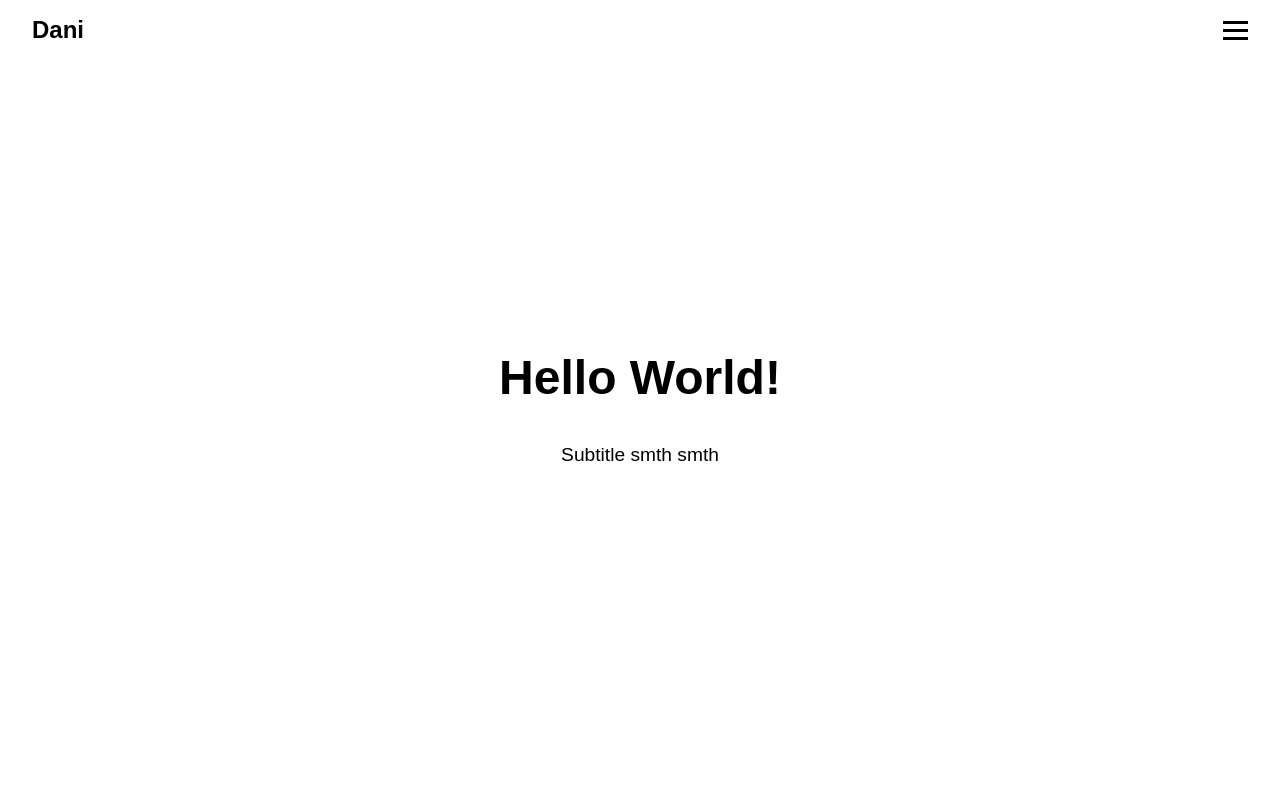
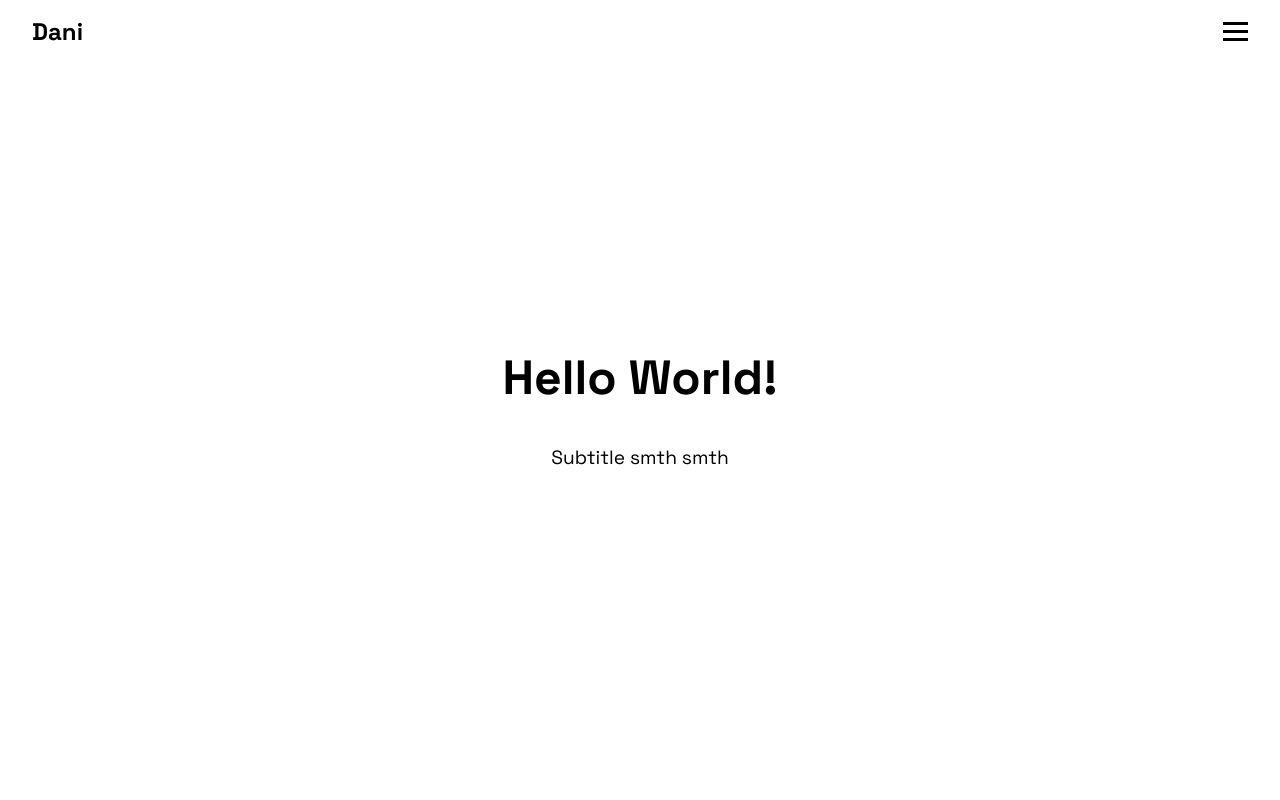
Before and after one commit to inbetweened/portfolio, a Next.js app: page / in a window 1280 px wide. Shown: the top 800 px of the page. Built offline with nearby package versions, Linux system fonts and the light colour scheme.

Commit message:
Update globals.css

```diff
--- a/styles/globals.css
+++ b/styles/globals.css
@@ -2,7 +2,7 @@
 body {
   margin: 0;
   padding: 0;
-  font-family: 'Arial', sans-serif;
+  font-family: 'Space Grotesk', sans-serif;
   background-color: #fff;
   color: #000;
 }
```
